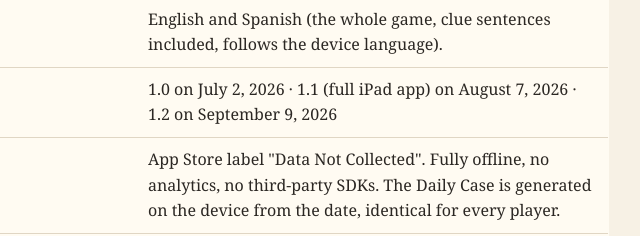
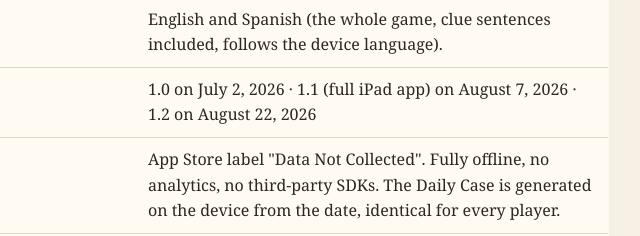
Before and after one commit to ebarcly/roomers, a plain HTML site: page press.html in a window 1280 px wide. Shown: the part 710-946 px from the top of the page, 391-1031 px from the left. Drawn offline with Linux system fonts and the light colour scheme.

Commit message:
Press kit: 1.2 release date was the Sep 9 fallback ceiling; it shipped August 22
Co-Authored-By: Claude Fable 5 <noreply@anthropic.com>

```diff
--- a/press.html
+++ b/press.html
@@ -50,7 +50,7 @@
     <tr><td>Platforms</td><td>iPhone and iPad, iOS 17 or later. Universal app; portrait and landscape on iPad.</td></tr>
     <tr><td>Price</td><td>Free: 41 hand-checked cases (tutorial included) and the Daily Case. One optional one-time purchase, Roomers Unlimited ($9.99): endless generated cases and the daily archive. No ads, no subscription, no account.</td></tr>
     <tr><td>Languages</td><td>English and Spanish (the whole game, clue sentences included, follows the device language).</td></tr>
-    <tr><td>Released</td><td>1.0 on July 2, 2026 · 1.1 (full iPad app) on August 7, 2026 · 1.2 on September 9, 2026</td></tr>
+    <tr><td>Released</td><td>1.0 on July 2, 2026 · 1.1 (full iPad app) on August 7, 2026 · 1.2 on August 22, 2026</td></tr>
     <tr><td>Privacy</td><td>App Store label "Data Not Collected". Fully offline, no analytics, no third-party SDKs. The Daily Case is generated on the device from the date, identical for every player.</td></tr>
     <tr><td>Accessibility</td><td>VoiceOver (with four rotors on the board: furniture, suspects, notes, clue squares), Dynamic Type up to the largest accessibility size, Reduce Motion, Differentiate Without Color, Sufficient Contrast (4.5:1), Dark Interface.</td></tr>
     <tr><td>App Store</td><td><a href="https://apps.apple.com/app/id6779009687">apps.apple.com/app/id6779009687</a></td></tr>
```
